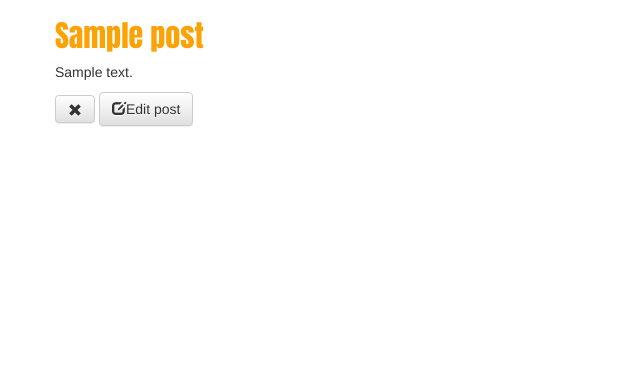
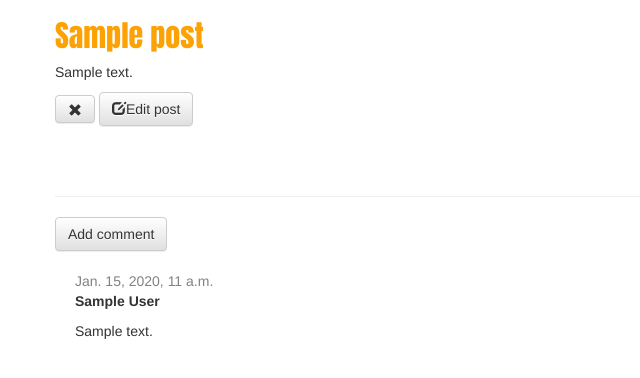
Before and after one commit to speeser/blog, a Django app: page /post/1/ in a window 1280 px wide. Shown: the part 165-543 px from the top of the page, without its empty margins (0-640 px from the left). Run offline with Django 3.2, Linux system fonts and the light colour scheme; a user stored in the database is signed in; tables that the repository leaves empty hold one stand-in row (values such as "Sample post"); some libraries are stand-ins or nearby versions.

Commit message:
tutorial extensions toegevoegd.

```diff
--- a/blog/admin.py
+++ b/blog/admin.py
@@ -1,6 +1,7 @@
 from django.contrib import admin
-from .models import Post
+from .models import Post, Comment
 
 # Register your models here.
 
 admin.site.register(Post)
+admin.site.register(Comment)
--- a/blog/models.py
+++ b/blog/models.py
@@ -15,3 +15,17 @@ class Post(models.Model):
 
     def __str__(self):
         return self.title
+
+class Comment(models.Model):
+    post = models.ForeignKey('blog.Post', related_name='comments')
+    author = models.CharField(max_length=200)
+    text = models.TextField()
+    created_date = models.DateTimeField(default=timezone.now)
+    approved_comment = models.BooleanField(default=False)
+
+    def approve(self):
+        self.approved_comment = True
+        self.save()
+
+    def __str__(self):
+        return self.text
--- a/blog/static/css/blog.css
+++ b/blog/static/css/blog.css
@@ -51,3 +51,7 @@ h1 a, h2 a, h3 a, h4 a {
 .post h1 a, .post h1 a:visited {
         color: #000000;
 }
+
+.comment {
+        margin: 20px 0px 20px 20px;
+}
--- a/blog/templates/blog/post_detail.html
+++ b/blog/templates/blog/post_detail.html
@@ -12,4 +12,15 @@
             <a class="btn btn-default" href="{% url 'post_remove' pk=post.pk %}"><span class="glyphicon glyphicon-remove"></span></a>
             <a class="btn btn-default" href="{% url 'post_edit' pk=post.pk %}"><span class="glyphicon glyphicon-edit"></span>Edit post</a>
         </div>
+<hr>
+<a class="btn btn-default" href="{% url 'add_comment_to_post' pk=post.pk %}">Add comment</a>
+{% for comment in post.comments.all %}
+    <div class="comment">
+        <div class="date">{{ comment.created_date }}</div>
+        <strong>{{ comment.author }}</strong>
+        <p>{{ comment.text|linebreaks }}</p>
+    </div>
+{% empty %}
+    <p>No comments here yet :(</p>
+{% endfor %}
 {% endblock %}
--- a/blog/templates/blog/post_list.html
+++ b/blog/templates/blog/post_list.html
@@ -5,6 +5,7 @@
         <div class="post">
             <h2><a href="{% url 'post_detail' pk=post.pk %}">{{ post.title }}</a></h2>
             <p>{{ post.text|linebreaks }}</p>
+            <a href="{% url 'blog.views.post_detail' pk=post.pk %}">Comments: {{ post.comments.count }}</a>
             <div class="date">
                 <p>published: {{ post.published_date }}</p>
             </div>
--- a/blog/urls.py
+++ b/blog/urls.py
@@ -7,4 +7,5 @@ urlpatterns = [
     url(r'^post/new/$', views.post_new, name='post_new'),
     url(r'^post/edit/(?P<pk>\d+)/$', views.post_edit, {}, 'post_edit'),
     url(r'^post/(?P<pk>\d+)/remove/$', views.post_remove, name='post_remove'),
+    url(r'^post/(?P<pk>\d+)/comment/$', views.add_comment_to_post, name='add_comment_to_post'),
 ]
--- a/blog/views.py
+++ b/blog/views.py
@@ -4,7 +4,7 @@ from django.utils import timezone
 from django.http import HttpResponse
 from django.template import RequestContext
 from .models import Post
-from .forms import PostForm
+from .forms import PostForm, CommentForm
 
 # Create your views here.
 
@@ -52,6 +52,19 @@ def post_edit(request, pk=None):
 
 @login_required
 def post_remove(request, pk):
-    post = get_object_or_404(Post,pk=pk)
+    post = get_object_or_404(Post, pk=pk)
     post.delete()
     return redirect('blog.views.post_list')
+
+def add_comment_to_post(request, pk):
+    post = get_object_or_404(Post, pk=pk)
+    if request.method == "POST":
+        form = CommentForm(request.POST)
+        if form.is_valid():
+            comment =  form.save(commit=False)
+            comment.post = post
+            comment.save()
+            return redirect('blog.views.post_detail', pk=post.pk)
+    else:
+        form = CommentForm()
+    return render(request, 'blog/add_comment_to_post.html', {'form': form})
--- a/dave_test/urls.py
+++ b/dave_test/urls.py
@@ -1,11 +1,13 @@
 from django.conf.urls import patterns, include, url
 from django.contrib import admin
-
+from django.contrib.auth import views as auth_views
+# from blog import urls
 admin.autodiscover()
 
-urlpatterns = patterns('',
+urlpatterns = [
     url(r'^admin/', admin.site.urls),
-    url(r'^accounts/login/$', 'django.contrib.auth.views.login'),
-    url(r'^accounts/logout/$', 'django.contrib.auth.views.logout', {'next_page': '/'}),
+    url(r'^accounts/login/$', auth_views.login),
+    url(r'^accounts/logout/$', auth_views.logout, {'next_page': '/'}),
     url(r'', include('blog.urls')),
-)
+    # url(r'', include(urls)),
+]
```
Also changed, not shown: blog/forms.py (+7 -1 lines), blog/templates/blog/add_comment_to_post.html (added, +9 -0 lines), blog/migrations/0003_comment.py (added).
